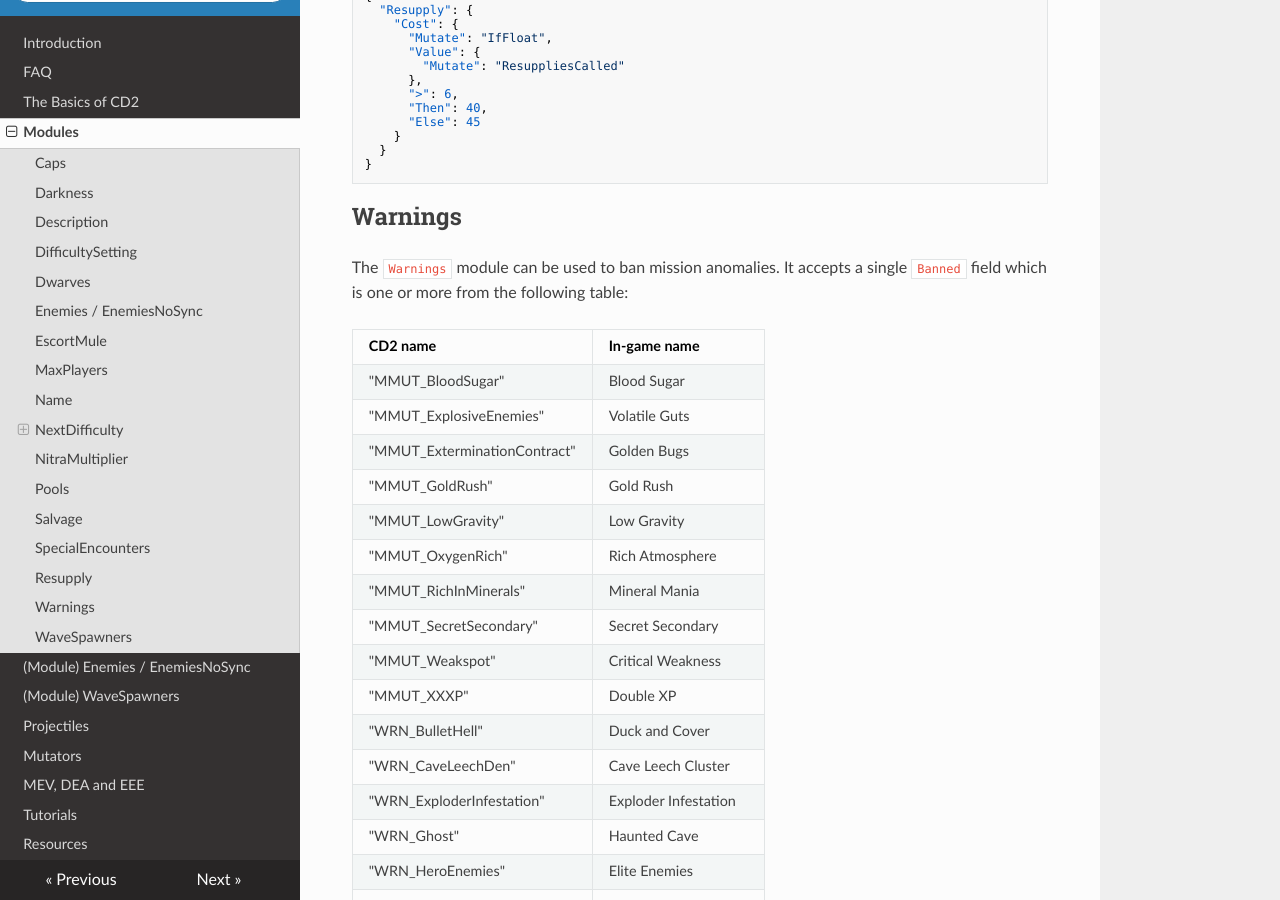
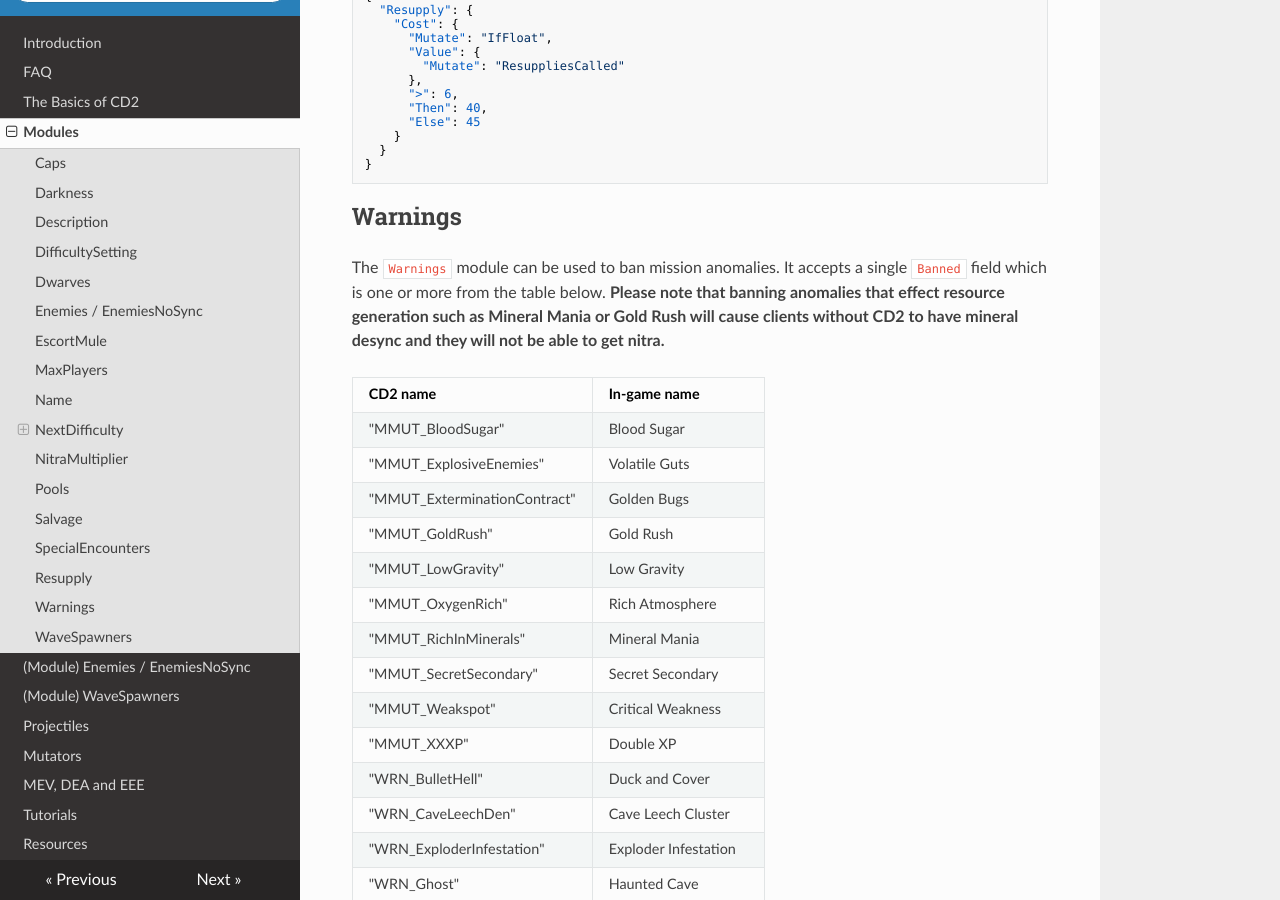
Before and after one commit to vonacht/cd2-docs, an MkDocs documentation site: the page built from docs/modules.md, in a window 1280 px wide and 900 px high, scrolled down 9948 px. Built offline with MkDocs 1.6.1, drawn with Linux system fonts in a browser that asks for light colours; nearby versions of some CDN libraries.

Commit message:
added a comment about mineral desync to the Warnings module

````diff
--- a/docs/modules.md
+++ b/docs/modules.md
@@ -420,7 +420,7 @@ Example: the cost is 45, but after the 6th resupply it drops to 40.
 ```
 
 ## Warnings
-The `Warnings` module can be used to ban mission anomalies. It accepts a single `Banned` field which is one or more from the following table:
+The `Warnings` module can be used to ban mission anomalies. It accepts a single `Banned` field which is one or more from the table below. **Please note that banning anomalies that effect resource generation such as Mineral Mania or Gold Rush will cause clients without CD2 to have mineral desync and they will not be able to get nitra.**
 
 | CD2 name | In-game name |
 | -------- | ------------ |
````
